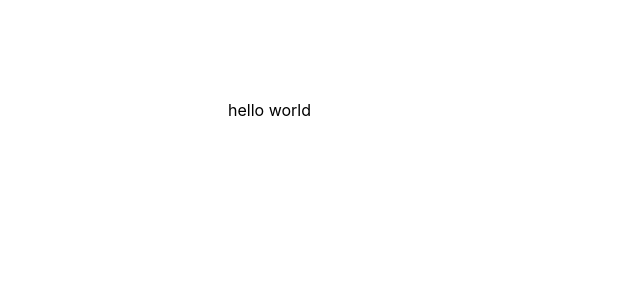
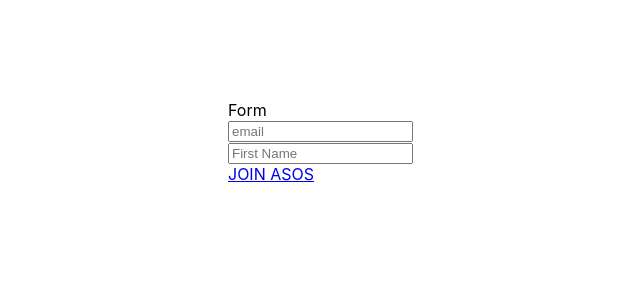
Before and after one commit to anthonyzamarro/dui-one, a React (Create React App) app: page / in a window 1280 px wide. Shown: the top 300 px of the page, without its empty margins (52-692 px from the left). Built offline with nearby package versions, Linux system fonts and the light colour scheme.

Commit message:
update components to use react and ts. start adding prop types

```diff
--- a/src/App.tsx
+++ b/src/App.tsx
@@ -1,12 +1,24 @@
-import logo from './logo.svg';
 import './App.css';
+import Form from './components/containers/Form';
+import CTA from './components/Elements/CTA';
+import TextField from './components/Elements/TextField';
 
-function App() {
+const App: React.FC = () => {
   return (
     <div className="container">
-      hello world
+      <Form>
+        <TextField
+          placeholder="email"
+          type="email"
+        />
+        <TextField
+          placeholder="First Name"
+          type="text"
+        />
+        <CTA/>
+      </Form>
     </div>
-  );
+  )
 }
 
 export default App;
--- /dev/null
+++ b/src/components/Elements/CTA.tsx
@@ -0,0 +1,11 @@
+import React from "react"
+
+const CTA = () => {
+    return (
+        <div className="button button__container">
+            <a href="/">JOIN ASOS</a>
+        </div>
+    )
+}
+
+export default CTA
--- /dev/null
+++ b/src/components/Elements/TextField.tsx
@@ -0,0 +1,24 @@
+import React, { useState } from 'react';
+
+interface Props {
+    placeholder: string,
+    type: string
+}
+
+
+const TextField: React.FC<Props> = ({ placeholder, type }) => {
+    const [text, setText] = useState("");
+    return (
+        <div>
+            <input
+                onChange={e => setText(e.target.value)}
+                value={text}
+                placeholder={placeholder}
+                type={type}
+            />
+        </div>
+    )
+
+}
+
+export default TextField
--- a/src/components/containers/Form.tsx
+++ b/src/components/containers/Form.tsx
@@ -0,0 +1,12 @@
+import React from 'react';
+
+const Form: React.FC = (prop) => {
+    return (
+        <div>
+            Form
+            {prop.children}
+        </div>
+    )
+}
+
+export default Form
--- a/src/index.tsx
+++ b/src/index.tsx
@@ -2,7 +2,6 @@ import React from 'react';
 import ReactDOM from 'react-dom';
 import './index.css';
 import App from './App';
-import reportWebVitals from './reportWebVitals';
 
 ReactDOM.render(
   <React.StrictMode>
@@ -10,8 +9,3 @@ ReactDOM.render(
   </React.StrictMode>,
   document.getElementById('root')
 );
-
-// If you want to start measuring performance in your app, pass a function
-// to log results (for example: reportWebVitals(console.log))
-// or send to an analytics endpoint. Learn more: https://bit.ly/CRA-vitals
-reportWebVitals();
--- /dev/null
+++ b/src/react-app-env.d.ts
@@ -0,0 +1 @@
+/// <reference types="react-scripts" />
--- a/src/reportWebVitals.js
+++ /dev/null
@@ -1,13 +0,0 @@
-const reportWebVitals = onPerfEntry => {
-  if (onPerfEntry && onPerfEntry instanceof Function) {
-    import('web-vitals').then(({ getCLS, getFID, getFCP, getLCP, getTTFB }) => {
-      getCLS(onPerfEntry);
-      getFID(onPerfEntry);
-      getFCP(onPerfEntry);
-      getLCP(onPerfEntry);
-      getTTFB(onPerfEntry);
-    });
-  }
-};
-
-export default reportWebVitals;
```
Also changed, not shown: src/components/containers/JoinSignUp.tsx (+7 -0 lines), src/components/containers/Legal.tsx (+7 -0 lines), src/components/containers/SignUpWith.tsx (+8 -0 lines), tsconfig.json (added, +26 -0 lines), src/components/containers/Button.tsx (deleted).
